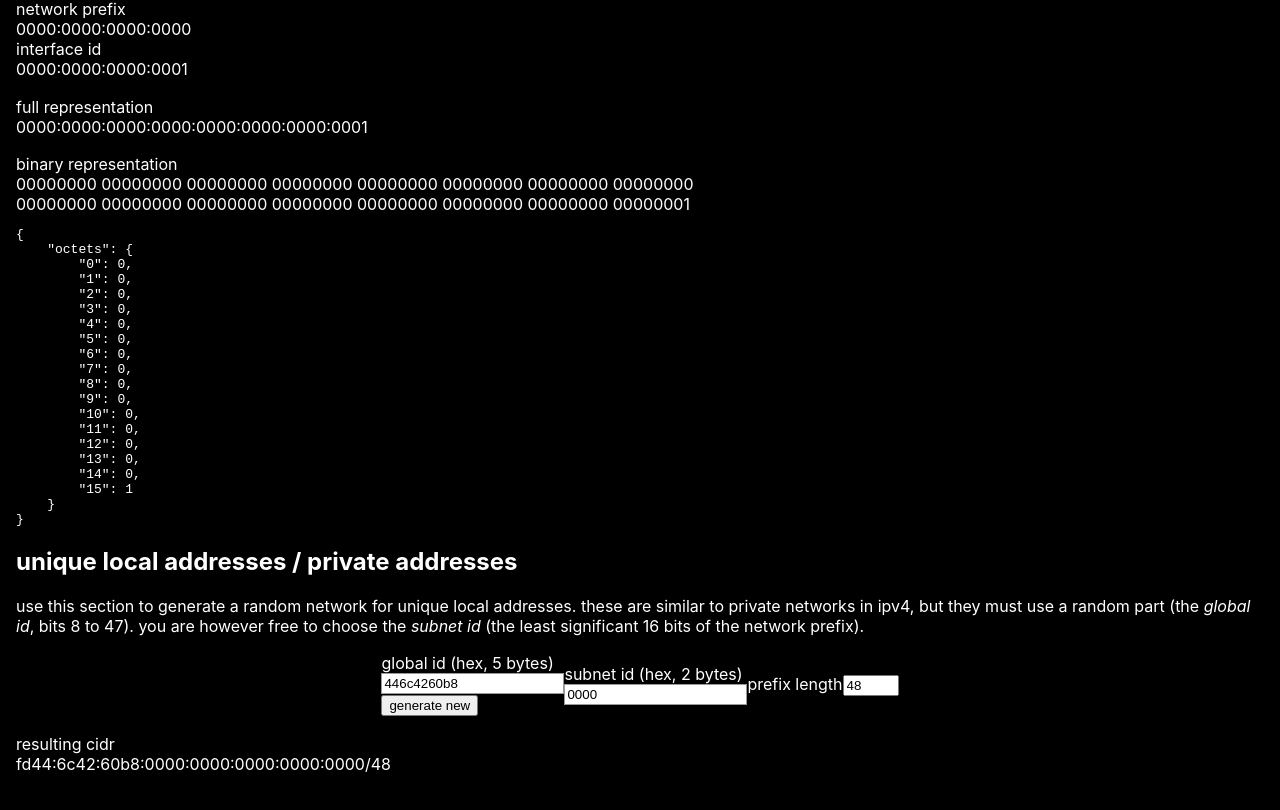
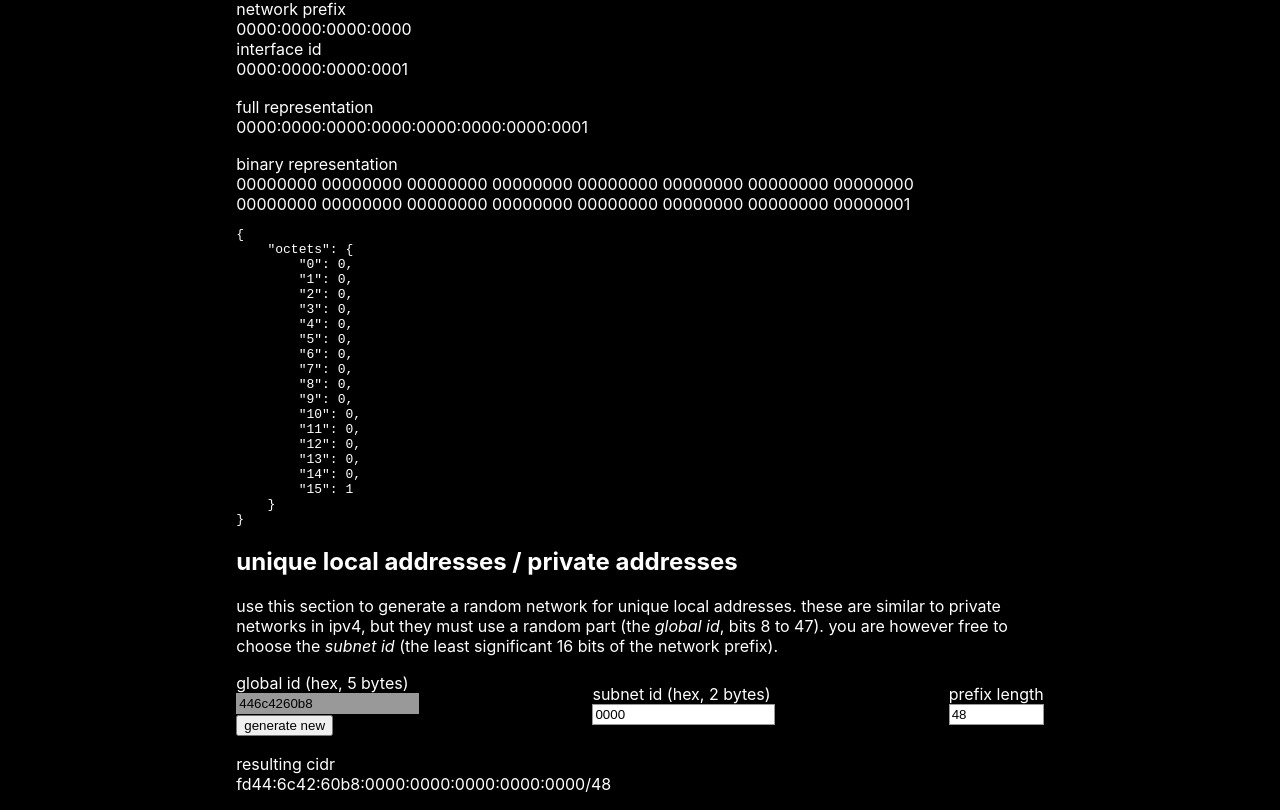
Before and after one commit to rokeller/flrx39-tools, a React (Create React App) app: page /#/ipv6/addr in a window 1280 px wide. Shown: the part 322-1132 px from the top of the page. Built offline with nearby package versions, Linux system fonts and the light colour scheme.

Commit message:
Fix styles.

```diff
--- a/public/tools.css
+++ b/public/tools.css
@@ -1,4 +1,5 @@
-html, body {
+html,
+body {
     min-height: 100vh;
 }
 
@@ -36,7 +37,8 @@ body.theme-light a {
     height: 100%;
 }
 
-.main-container, .flex-container {
+.main-container,
+.flex-container {
     padding: 0;
     margin: 0;
     display: flex;
@@ -44,36 +46,39 @@ body.theme-light a {
     justify-content: center;
 }
 
+.flex-spread {
+    justify-content: space-between;
+}
+
 .main {
     margin: 16px 0
+}
+
+.text {
+    max-width: 80ch;
 }
 
 .row {
     width: auto;
 }
 
-.flex-item {
-    padding: 5px;
-    width: 20px;
-    height: 20px;
-    margin: 10px;
-    line-height: 20px;
-    color: white;
-    font-weight: bold;
-    font-size: 2em;
-    text-align: center;
-}
 
 .clock {
     font-size: 3em;
 }
 
-input[type=text], textarea {
+input[type=text],
+input[type=number],
+textarea {
     display: block;
     border: 1px solid #999;
     margin: 0;
     padding: 2px;
     width: calc(100% - 2px - 2*2px);
+}
+
+input:read-only {
+    background-color: #999;
 }
 
 textarea {
```
